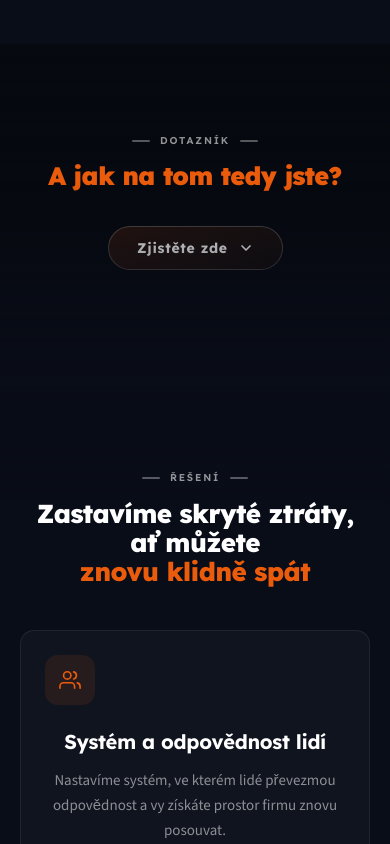
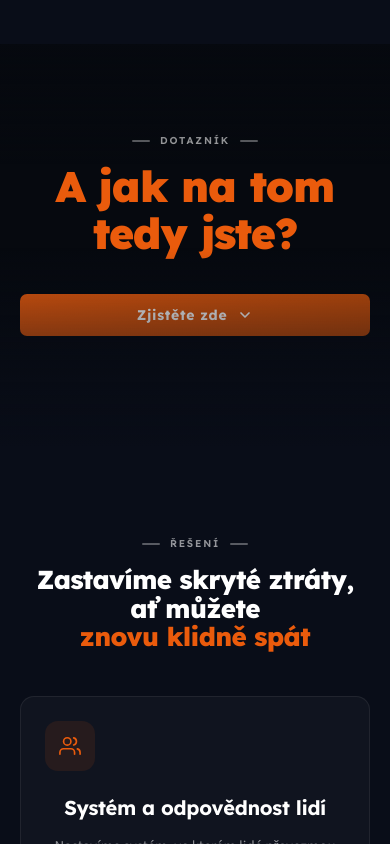
Before and after one commit to VII-universe/jpf, a plain HTML site: page index.html in a window 390 px wide. Shown: the part 3500-4344 px from the top of the page. Drawn offline with nearby package versions, Linux system fonts and the light colour scheme.

Commit message:
Mobile & UI improvements: quiz heading larger on mobile, solid orange CTA button, uniform border-radius

```diff
--- a/index.html
+++ b/index.html
@@ -829,20 +829,19 @@
       font-weight: 700;
       letter-spacing: .05em;
       color: #fff;
-      background: linear-gradient(135deg, rgba(234, 91, 12, .15), rgba(234, 91, 12, .06));
-      border: 1.5px solid rgba(234, 91, 12, .5);
-      border-radius: 50px;
+      background: linear-gradient(135deg, #ea5b0c, #c44d09);
+      border: none;
+      border-radius: 7px;
       cursor: pointer;
-      box-shadow: 0 0 28px rgba(234, 91, 12, .15), inset 0 1px 0 rgba(255, 255, 255, .07);
-      transition: border-color .25s, background .25s, box-shadow .25s, transform .2s;
+      box-shadow: 0 8px 40px rgba(234, 91, 12, .45), 0 2px 8px rgba(0,0,0,.3), inset 0 1px 0 rgba(255,255,255,.15);
+      transition: background .25s, box-shadow .25s, transform .2s;
       animation: quizBtnPulse 1.1s cubic-bezier(.16, 1, .3, 1) 3.5s 1 both;
     }
 
     .btn-quiz-reveal:hover {
-      border-color: var(--orange);
-      background: linear-gradient(135deg, rgba(234, 91, 12, .25), rgba(234, 91, 12, .12));
-      box-shadow: 0 0 44px rgba(234, 91, 12, .3), inset 0 1px 0 rgba(255, 255, 255, .1);
-      transform: translateY(-2px);
+      background: linear-gradient(135deg, #f56820, #d45510);
+      box-shadow: 0 12px 56px rgba(234, 91, 12, .6), 0 4px 12px rgba(0,0,0,.35), inset 0 1px 0 rgba(255,255,255,.2);
+      transform: translateY(-3px);
     }
 
     .btn-quiz-reveal svg {
@@ -2151,6 +2150,12 @@
         text-align: center;
       }
 
+      .quiz-h {
+        font-size: clamp(36px, 11vw, 56px);
+        white-space: normal;
+        line-height: 1.1;
+      }
+
       .eyebrow {
         font-size: 10px;
         justify-content: center;
@@ -2160,6 +2165,11 @@
         margin-left: auto;
         margin-right: auto;
         display: flex;
+        padding: 20px 48px;
+        font-size: 18px;
+        width: 100%;
+        justify-content: center;
+        box-sizing: border-box;
       }
 
       .qcard {
```
Also changed, not shown: index_5.html (+19 -9 lines).
